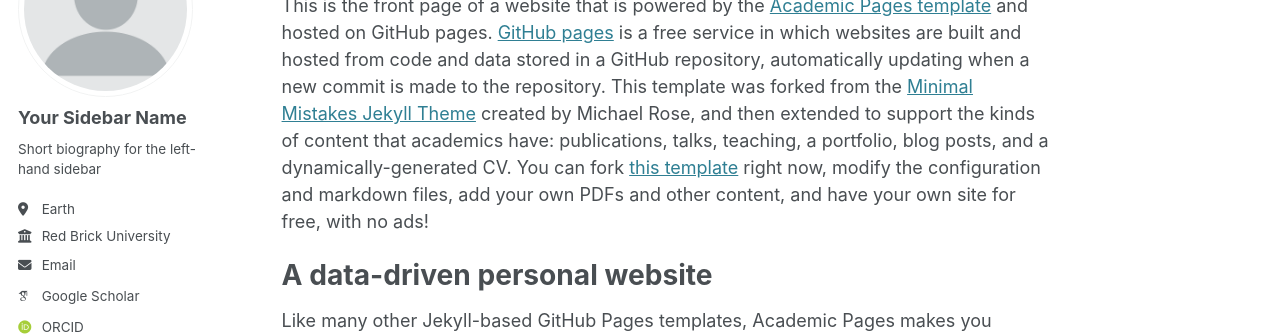
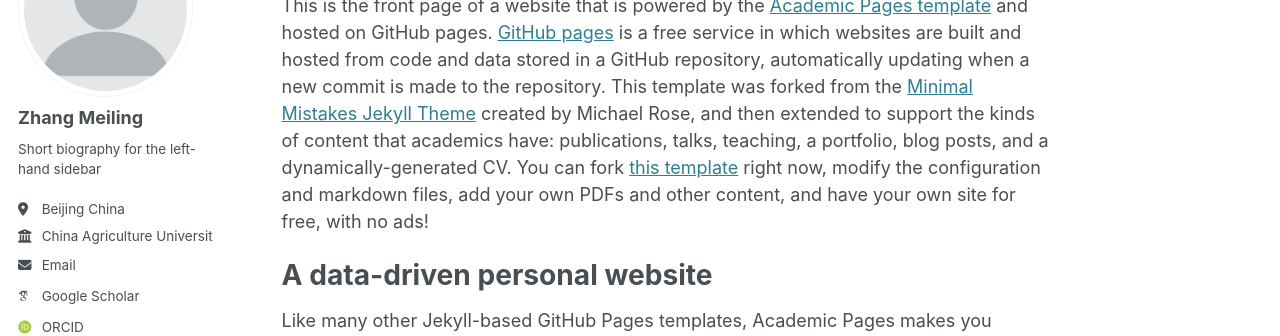
Before and after one commit to Hui50138/ZhangMeiling-Lab, a Jekyll site: the page built from _pages/about.md, in a window 1280 px wide. Shown: the part 184-520 px from the top of the page. Built offline with Jekyll 4.4.1, drawn with Linux system fonts in a browser that asks for light colours; some web fonts are replaced.

Commit message:
Update _config.yml

```diff
--- a/_config.yml
+++ b/_config.yml
@@ -22,13 +22,13 @@ repository               : "academicpages/academicpages.github.io"
 author:
   # Biographic information
   avatar           : "profile.png"
-  name             : "Your Sidebar Name"
+  name             : "Zhang Meiling"
   pronouns         : # example: "she/her"
   bio              : "Short biography for the left-hand sidebar"
-  location         : "Earth"
-  employer         : "Red Brick University"
+  location         : "Beijing China"
+  employer         : "China Agriculture University"
   uri              : # URL
-  email            : "none@example.org"
+  email            : "ml_zhang@cau.edu.cn"
 
   # Academic websites
   arxiv            : # URL - Update with the correct link to your profile
```
